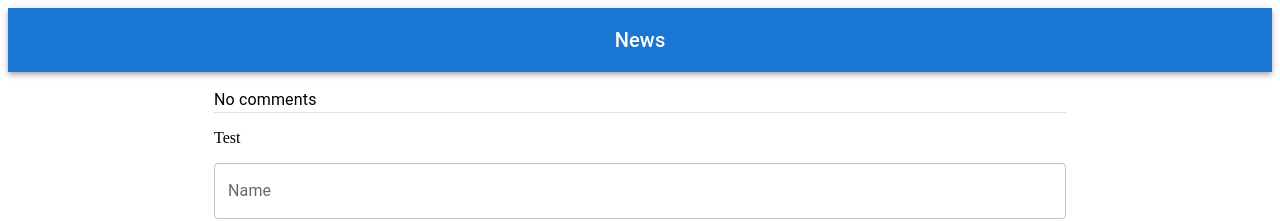
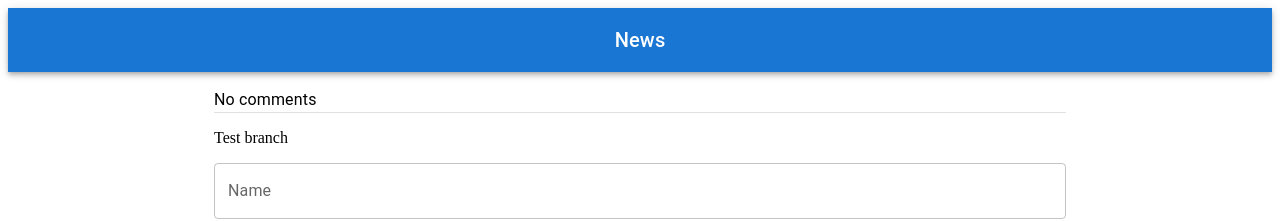
Before and after one commit to dmatkulov/news-exam, a React (Vite) app in the folder frontend-news/: page /news/1 in a window 1280 px wide. Shown: the top 221 px of the page. Built offline with nearby package versions, Linux system fonts and the light colour scheme.

Commit message:
test branch

```diff
--- a/frontend-news/src/containers/SingleNewsPage/SingleNewsPage.tsx
+++ b/frontend-news/src/containers/SingleNewsPage/SingleNewsPage.tsx
@@ -59,7 +59,7 @@ const SingleNewsPage: React.FC = () => {
         <Typography variant="body1">No comments</Typography>
       )}
       <Divider/>
-      <p>Test</p>
+      <p>Test branch</p>
       <CommentForm isLoading={isCreating} onSubmit={onSubmit}/>
     </div>
   );
```
